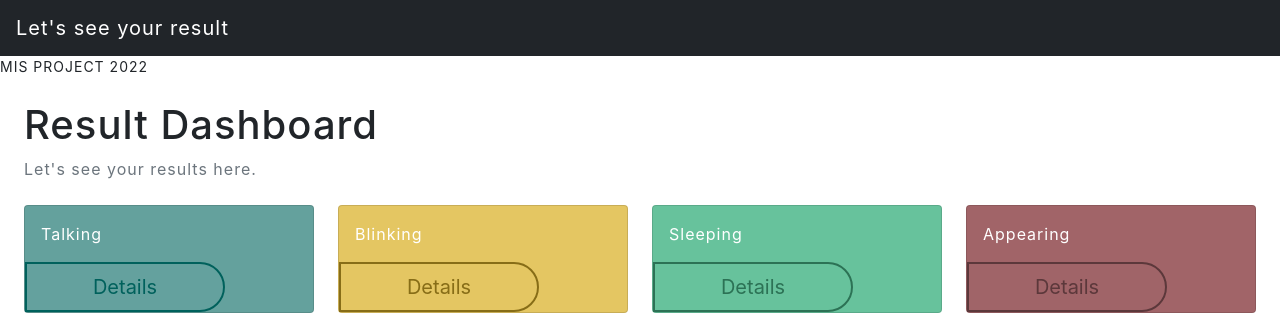
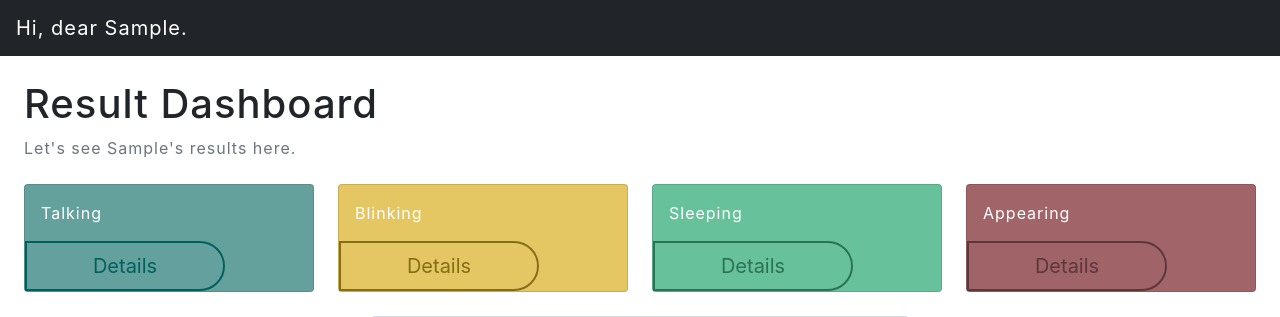
Before and after one commit to stephaninieee/Master-of-Focus, a Flask app: template templates/index.html in a window 1280 px wide. Shown: the top 317 px of the page. Run offline with Flask 2, Linux system fonts and the light colour scheme; the template is opened without the code that fills it: most values are stand-ins (such as "Sample title", 1, 10 or a date in 2020); grey boxes marked "Sample" are stand-in pictures; some libraries are stand-ins or nearby versions.

Commit message:
Add files via upload

```diff
--- a/templates/index.html
+++ b/templates/index.html
@@ -18,13 +18,13 @@
 
         <nav class="sb-topnav navbar navbar-expand navbar-dark bg-dark">
             <!-- Navbar Brand-->
-
-            <a class="navbar-brand ps-3" href="index.html">Let's see your result</a>
-
+            {% if d %}
+            <a class="navbar-brand ps-3" href="index.html">Hi, dear {{d}}.</a>
+            {% endif %}
             <!-- Sidebar Toggle-->
 
         </nav>
-        <div id="layoutSidenav">
+        <!-- <div id="layoutSidenav">
             <div id="layoutSidenav_nav">
                 <nav class="sb-sidenav accordion sb-sidenav-dark" id="sidenavAccordion">
 
@@ -34,13 +34,15 @@
 
                     </div>
                 </nav>
-            </div>
+            </div> -->
             <div id="layoutSidenav_content">
                 <main>
                     <div class="container-fluid px-4">
                         <h1 class="mt-4">Result Dashboard</h1>
                         <ol class="breadcrumb mb-4">
-                            <li class="breadcrumb-item active">Let's see your results here.</li>
+                            {% if d %}
+                            <li class="breadcrumb-item active">Let's see {{d}}'s results here.</li>
+                            {% endif %}
                         </ol>
                         <!--start the change for db connection-->
 
```
